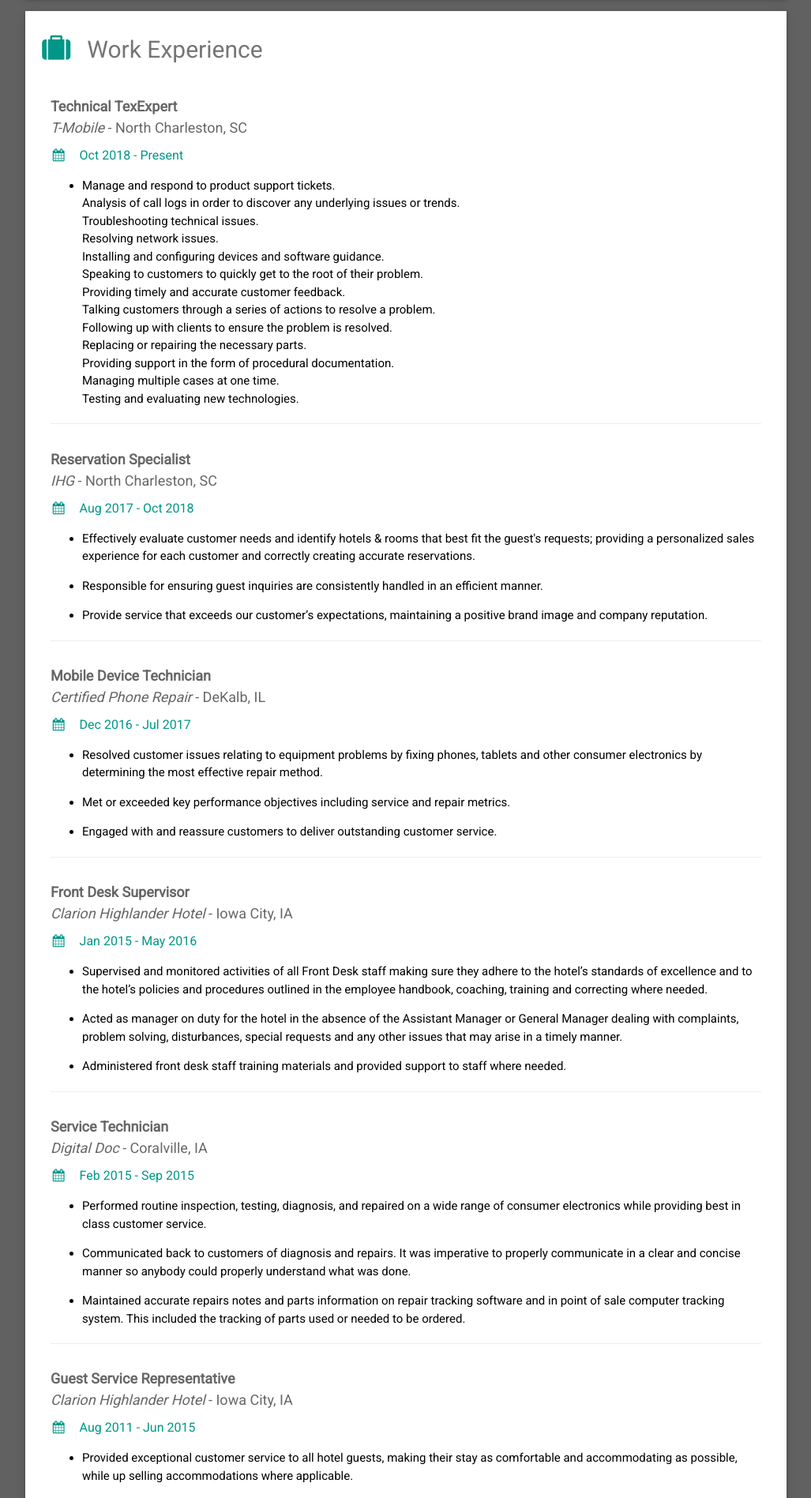
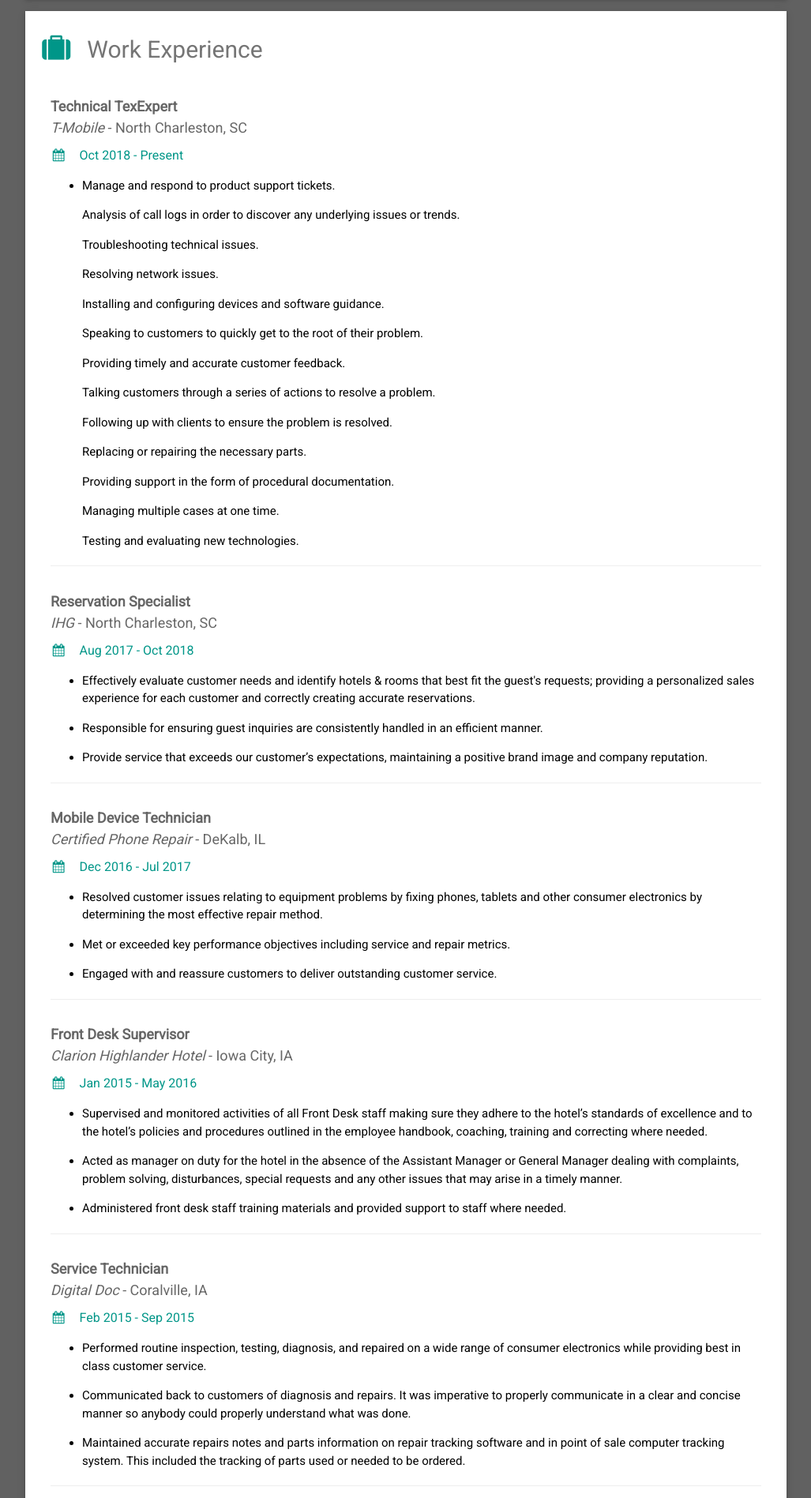
Before and after one commit to 20tibbygt06/20tibbygt06.github.io, a Jekyll site: the page built from index.html, in a window 1280 px wide. Shown: the part 1933-3830 px from the top of the page at 79% size, without its empty margins (126-1153 px from the left). Built offline with Jekyll 4.4.1, drawn with Linux system fonts in a browser that asks for light colours; nearby versions of some CDN libraries.

Commit message:
Update index.html

```diff
--- a/index.html
+++ b/index.html
@@ -111,19 +111,45 @@ layout: default
         <h6 class="w3-text-teal"><i class="fa fa-calendar fa-fw w3-margin-right"></i>Oct 2018 - Present</h6>
          <ul>
           <li>
-            <p>Manage and respond to product support tickets.<br>
+            <p>
+              Manage and respond to product support tickets.<br>
+            </p>
+            <p>
               Analysis of call logs in order to discover any underlying issues or trends.<br>
+            </p>
+            <p>
               Troubleshooting technical issues.<br>
+            </p>
+            <p>
               Resolving network issues.<br>
+            </p>
+            <p>
               Installing and configuring devices and software guidance.<br>
+            </p>
+            <p>
               Speaking to customers to quickly get to the root of their problem.<br>
+            </p>
+            <p>
               Providing timely and accurate customer feedback.<br>
+            </p>
+            <p>
               Talking customers through a series of actions to resolve a problem.<br>
+            </p>
+            <p>
               Following up with clients to ensure the problem is resolved.<br>
+            </p>
+            <p>
               Replacing or repairing the necessary parts.<br>
+            </p>
+            <p>
               Providing support in the form of procedural documentation.<br>
+            </p>
+            <p>
               Managing multiple cases at one time.<br>
+            </p>
+            <p>
               Testing and evaluating new technologies.</p>
+           </p>
          </li>
         </ul>
         <hr>
```
